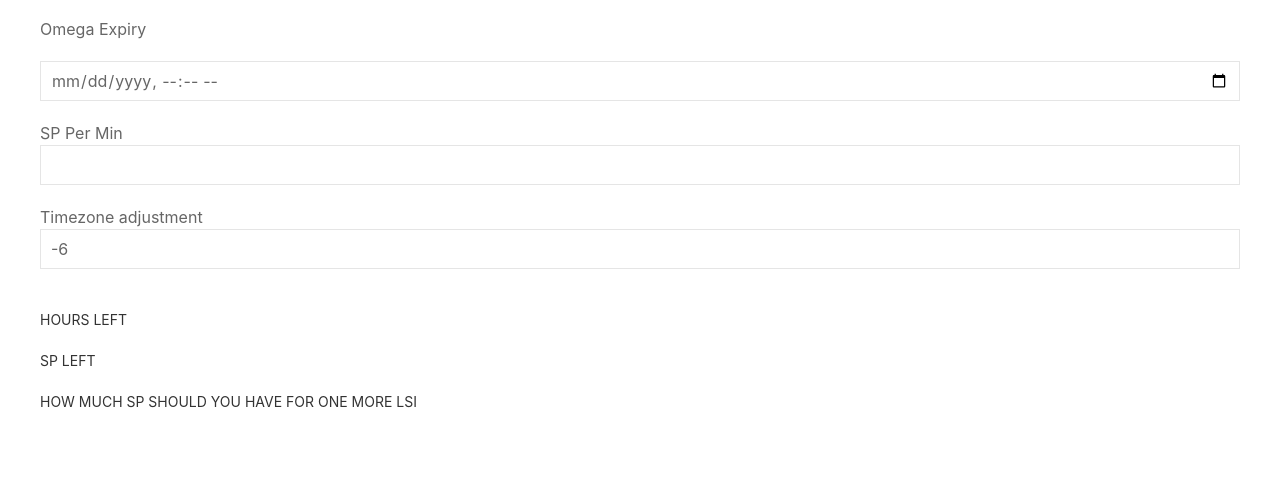
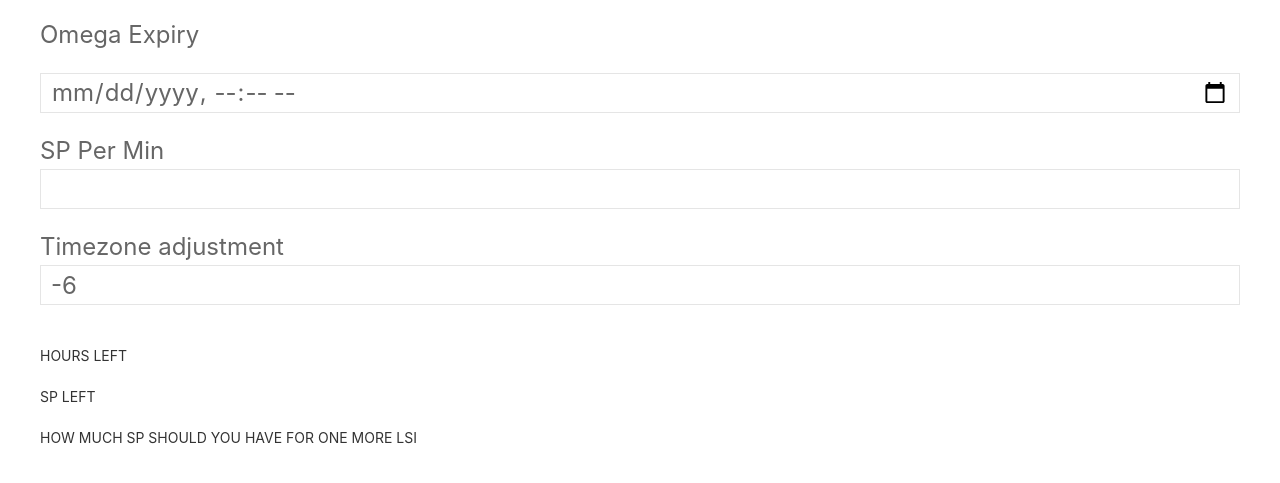
Before and after one commit to joeyciechanowicz/eve-calcs, a plain HTML site: page sp-remaining.html in a window 1280 px wide. Shown: the part 73-556 px from the top of the page. Drawn offline with nearby package versions, Linux system fonts and the light colour scheme.

Commit message:
Increase font size

```diff
--- a/sp-remaining.html
+++ b/sp-remaining.html
@@ -6,7 +6,7 @@
       href="https://cdn.jsdelivr.net/npm/uikit@3.21.13/dist/css/uikit.min.css"
     />
   </head>
-  <body>
+  <body class="uk-text-large">
     <div class="uk-container uk-margin-top">
       <h1>SP remaining for Omega</h1>
       <form>
```
